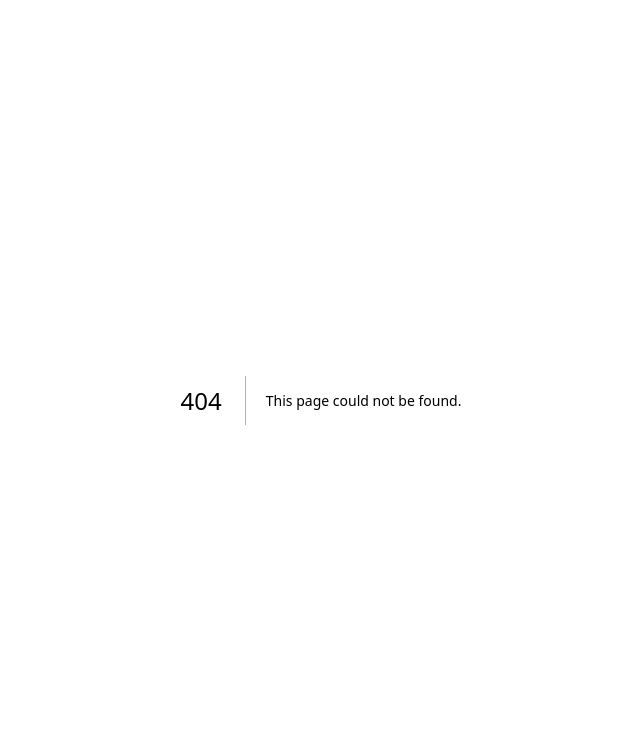
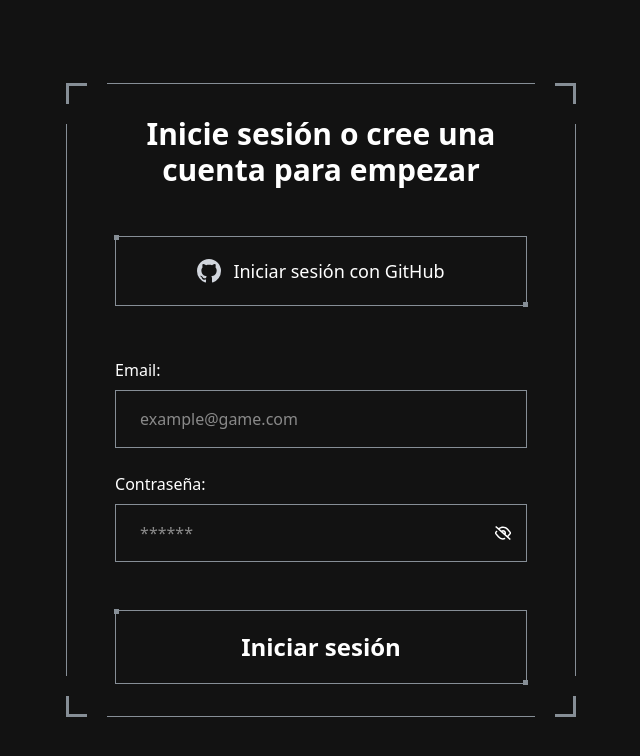
Before and after one commit to Eze-sk/training-track, a Next.js app: page /login in a window 1280 px wide. Before the commit this address had no page. Shown: the top 756 px of the page, without its empty margins (319-959 px from the left). Built offline with nearby package versions, Linux system fonts and the light colour scheme.

Commit message:
add the login page

```diff
--- /dev/null
+++ b/src/app/login/page.tsx
@@ -0,0 +1,10 @@
+"use client";
+import LoginCard from "@components/LoginCard";
+
+export default function Login() {
+  return (
+    <div className="flex items-center justify-center h-screen">
+      <LoginCard />
+    </div>
+  );
+}
```
